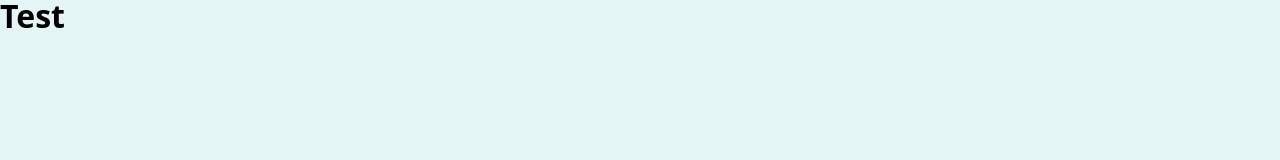
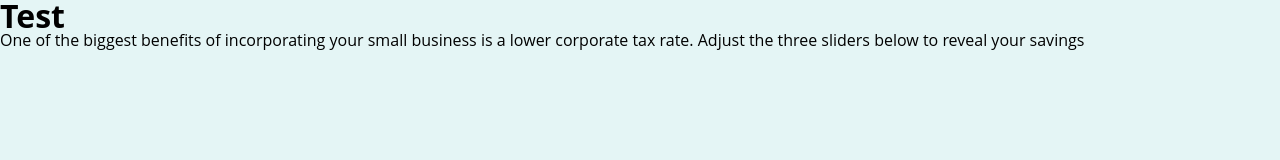
Before and after one commit to jpila/RA-TestForkRepo, a website built with webpack: page index.html in a window 1280 px wide. Built offline with nearby package versions, Linux system fonts and the light colour scheme.

Commit message:
Test Update

```diff
--- a/index.html
+++ b/index.html
@@ -12,6 +12,8 @@
 <body id=body>
 <h1>Test</h1>
 
+One of the biggest benefits of incorporating your small business is a lower corporate tax rate. Adjust the three sliders below to reveal your savings
+
 </body>
 <script src="dist/index.min.js"></script>
 
```
